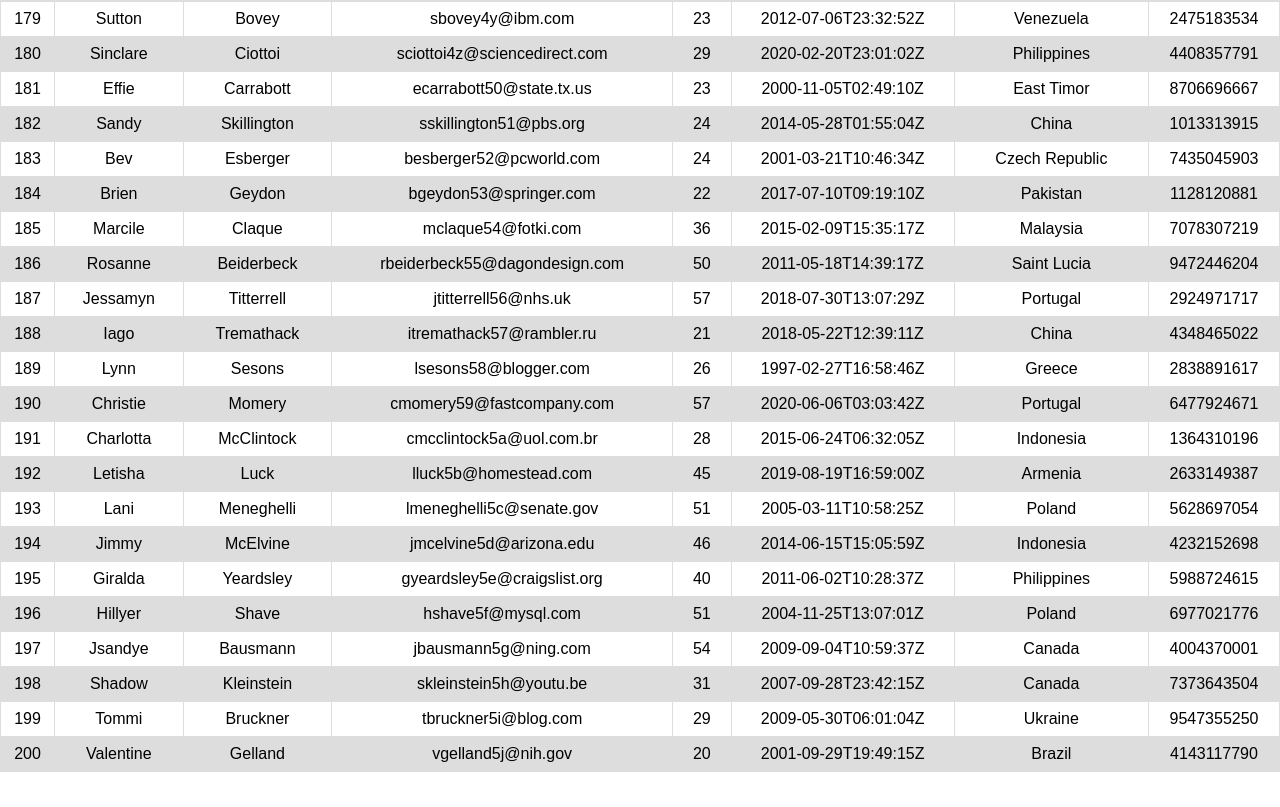
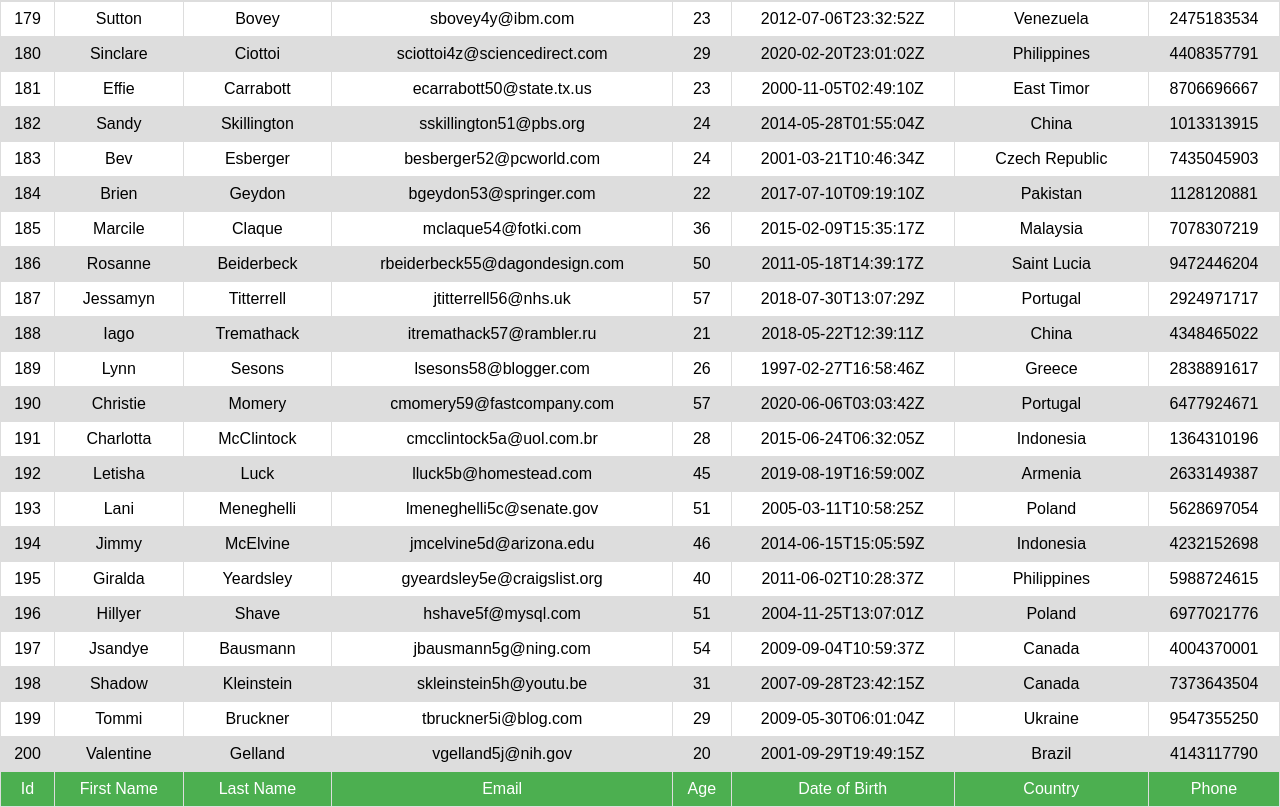
Before and after one commit to jahan-nusrat/formik-practice, a React (Create React App) app: page /table in a window 1280 px wide. Shown: the part 6264-7071 px from the top of the page. Before the commit the page ends 7036 px from the top, so only its background shows below. Built offline with nearby package versions, Linux system fonts and the light colour scheme.

Commit message:
table footer

```diff
--- a/src/App.css
+++ b/src/App.css
@@ -62,7 +62,7 @@
     background-color: #dddddd;
   }
 
-  table th{
+  table th, tfoot td{
     text-align: center;
     background-color: #4caf50;
     color: #fff;
--- a/src/components/React-Table/BasicTable.js
+++ b/src/components/React-Table/BasicTable.js
@@ -17,6 +17,7 @@ const BasicTable = () => {
         getTableProps,
         getTableBodyProps,
         headerGroups,
+        footerGroups,
         rows,
         prepareRow
     } = tableInstance
@@ -55,6 +56,21 @@ const BasicTable = () => {
                 }
 
             </tbody>
+            <tfoot>
+            {
+                footerGroups.map(footerGroup => (
+                    <tr {...footerGroup.getFooterGroupProps()}>
+                    {
+                        footerGroup.headers.map(column => (
+                            <td {...column.getFooterProps()}>
+                            {column.render('Footer')}
+                            </td>
+                        ))
+                    }
+                    </tr>
+                ))
+            }
+            </tfoot>
         </table>
     )
 }
--- a/src/components/React-Table/columns.js
+++ b/src/components/React-Table/columns.js
@@ -1,34 +1,42 @@
 export const COLUMNS = [
     {
         Header : 'Id',
+        Footer : 'Id',
         accessor : 'id'
     },
     {
         Header : 'First Name',
+        Footer : 'First Name',
         accessor : 'first_name'
     },
     {
         Header : 'Last Name',
+        Footer : 'Last Name',
         accessor : 'last_name'
     },
     {
         Header : 'Email',
+        Footer : 'Email',
         accessor : 'email'
     },
     {
         Header : 'Age',
+        Footer : 'Age',
         accessor : 'age'
     },
     {
         Header : 'Date of Birth',
+        Footer : 'Date of Birth',
         accessor : 'date_of_birth'
     },
     {
         Header : 'Country',
+        Footer : 'Country',
         accessor : 'country'
     },
     {
         Header : 'Phone',
+        Footer : 'Phone',
         accessor : 'phone'
     },
 ]
```
